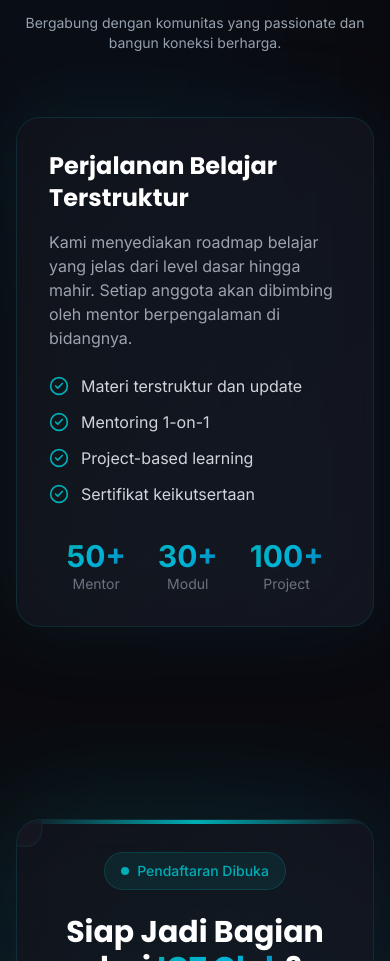
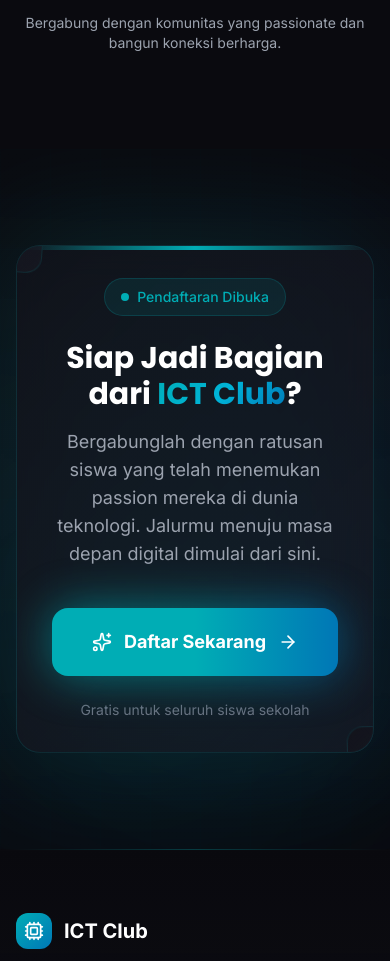
Before and after one commit to ahm4d-putra/ict-clubdss, a React (Vite) app: page / in a window 390 px wide. Shown: the part 5808-6769 px from the top of the page. Built offline with nearby package versions, Linux system fonts and the light colour scheme; the HTML template or start-up script is replaced by a standard one.

Commit message:
fix: resolve registration link and update division details

```diff
--- a/src/components/About.jsx
+++ b/src/components/About.jsx
@@ -3,7 +3,7 @@ import { Target, Rocket, Users, Lightbulb } from 'lucide-react'
 import { useScrollAnimation, fadeInUp, fadeInLeft, fadeInRight, staggerContainer, staggerItem } from '../hooks/useScrollAnimation'
 import { CLUB_INFO } from '../utils/constants'
 
-// ... (sisa kode About sama persis)
+
 
 const About = () => {
   const { ref, isInView } = useScrollAnimation()
--- a/src/components/Benefits.jsx
+++ b/src/components/Benefits.jsx
@@ -1,5 +1,5 @@
 import { motion } from 'framer-motion'
-import { GraduationCap, Trophy, Briefcase, Users, CheckCircle2 } from 'lucide-react'
+import { GraduationCap, Trophy, Briefcase, Users } from 'lucide-react'
 import { useScrollAnimation, fadeInUp, staggerContainer, staggerItem } from '../hooks/useScrollAnimation'
 import { BENEFITS } from '../utils/constants'
 
@@ -47,7 +47,7 @@ const Benefits = () => {
           variants={staggerContainer}
           initial="hidden"
           animate={isInView ? 'visible' : 'hidden'}
-          className="grid sm:grid-cols-2 lg:grid-cols-4 gap-6 mb-16"
+          className="grid sm:grid-cols-2 lg:grid-cols-4 gap-6"
         >
           {BENEFITS.map((benefit) => {
             const IconComponent = iconMap[benefit.icon]
@@ -78,67 +78,6 @@ const Benefits = () => {
             )
           })}
         </motion.div>
-
-        {/* Additional Info Card */}
-        <motion.div
-          variants={fadeInUp}
-          initial="hidden"
-          whileInView="visible"
-          viewport={{ once: true }}
-          className="relative"
-        >
-          <div className="absolute inset-0 bg-gradient-to-r from-primary/10 to-accent-blue/10 rounded-3xl blur-2xl" />
-
-          <div className="relative glass-card rounded-3xl p-8 md:p-12">
-            <div className="flex flex-col lg:flex-row items-center justify-between gap-8">
-              <div className="flex-1">
-                <h3 className="text-2xl md:text-3xl font-display font-bold text-white mb-4">
-                  Perjalanan Belajar Terstruktur
-                </h3>
-                <p className="text-gray-400 mb-6">
-                  Kami menyediakan roadmap belajar yang jelas dari level dasar hingga mahir.
-                  Setiap anggota akan dibimbing oleh mentor berpengalaman di bidangnya.
-                </p>
-
-                {/* Checklist */}
-                <ul className="space-y-3">
-                  {[
-                    'Materi terstruktur dan update',
-                    'Mentoring 1-on-1',
-                    'Project-based learning',
-                    'Sertifikat keikutsertaan'
-                  ].map((item, index) => (
-                    <motion.li
-                      key={index}
-                      className="flex items-center gap-3 text-gray-300"
-                      initial={{ opacity: 0, x: -20 }}
-                      whileInView={{ opacity: 1, x: 0 }}
-                      transition={{ delay: index * 0.1 }}
-                      viewport={{ once: true }}
-                    >
-                      <CheckCircle2 className="w-5 h-5 text-primary flex-shrink-0" />
-                      <span>{item}</span>
-                    </motion.li>
-                  ))}
-                </ul>
-              </div>
-
-              {/* Stats */}
-              <div className="flex gap-8 lg:gap-12">
-                {[
-                  { value: '50+', label: 'Mentor' },
-                  { value: '30+', label: 'Modul' },
-                  { value: '100+', label: 'Project' }
-                ].map((stat, index) => (
-                  <div key={index} className="text-center">
-                    <div className="text-3xl md:text-4xl font-bold text-gradient">{stat.value}</div>
-                    <div className="text-sm text-gray-500">{stat.label}</div>
-                  </div>
-                ))}
-              </div>
-            </div>
-          </div>
-        </motion.div>
       </div>
     </section>
   )
--- a/src/components/CTA.jsx
+++ b/src/components/CTA.jsx
@@ -1,15 +1,9 @@
-import { motion } from 'framer-motion' // Pastikan ada kurung kurawal {}
+import { motion } from 'framer-motion'
 import { Sparkles, ArrowRight, Zap } from 'lucide-react'
 import { REGISTRATION_LINK } from '../utils/constants'
 import { fadeInUp, scaleIn } from '../hooks/useScrollAnimation'
 
-// ... (sisa kode CTA sama persis)
-
 const CTA = () => {
-  const handleRegister = () => {
-    window.location.href = REGISTRATION_LINK
-  }
-
   return (
     <section id="join" className="relative py-24 sm:py-32 overflow-hidden">
       {/* Animated Background */}
@@ -47,23 +41,23 @@ const CTA = () => {
           className="relative"
         >
           {/* Outer Glow */}
-          <div className="absolute -inset-4 bg-gradient-to-r from-primary/30 via-accent-cyan/30 to-accent-blue/30 rounded-[40px] blur-3xl opacity-50" />
+          <div className="absolute -inset-4 bg-gradient-to-r from-primary/30 via-accent-cyan/30 to-accent-blue/30 rounded-[40px] blur-3xl opacity-50 pointer-events-none" />
 
           {/* Main Card */}
           <div className="relative glass-card rounded-3xl p-8 sm:p-12 md:p-16 text-center overflow-hidden">
             {/* Top Decoration */}
-            <div className="absolute top-0 left-0 right-0 h-1 bg-gradient-to-r from-transparent via-primary to-transparent" />
+            <div className="absolute top-0 left-0 right-0 h-1 bg-gradient-to-r from-transparent via-primary to-transparent pointer-events-none" />
 
             {/* Floating Elements */}
             <motion.div
-              className="absolute -top-8 -left-8 p-4 rounded-2xl glass-card"
+              className="absolute -top-8 -left-8 p-4 rounded-2xl glass-card pointer-events-none"
               animate={{ rotate: [0, 10, 0] }}
               transition={{ duration: 6, repeat: Infinity }}
             >
               <Zap className="w-6 h-6 text-primary" />
             </motion.div>
             <motion.div
-              className="absolute -bottom-8 -right-8 p-4 rounded-2xl glass-card"
+              className="absolute -bottom-8 -right-8 p-4 rounded-2xl glass-card pointer-events-none"
               animate={{ rotate: [0, -10, 0] }}
               transition={{ duration: 8, repeat: Infinity }}
             >
@@ -106,12 +100,11 @@ const CTA = () => {
               transition={{ delay: 0.2 }}
               className="text-gray-400 text-lg mb-10 max-w-xl mx-auto"
             >
-              Ber
-              lah dengan ratusan siswa yang telah menemukan passion mereka di dunia teknologi.
+              Bergabunglah dengan ratusan siswa yang telah menemukan passion mereka di dunia teknologi.
               Jalurmu menuju masa depan digital dimulai dari sini.
             </motion.p>
 
-            {/* CTA Button */}
+            {/* CTA Button - FIXED: Pure <a> tag for maximum compatibility */}
             <motion.div
               variants={fadeInUp}
               initial="hidden"
@@ -119,14 +112,16 @@ const CTA = () => {
               viewport={{ once: true }}
               transition={{ delay: 0.3 }}
             >
-              <motion.button
-                onClick={handleRegister}
-                className="group relative inline-flex items-center gap-3"
+              <motion.a
+                href={REGISTRATION_LINK}
+                target="_blank"
+                rel="noopener noreferrer"
+                className="group relative inline-flex items-center gap-3 cursor-pointer"
                 whileHover={{ scale: 1.05 }}
                 whileTap={{ scale: 0.95 }}
               >
                 {/* Button Glow */}
-                <div className="absolute inset-0 bg-gradient-to-r from-primary via-accent-cyan to-accent-blue rounded-2xl blur-xl opacity-60 group-hover:opacity-80 transition-opacity" />
+                <div className="absolute inset-0 bg-gradient-to-r from-primary via-accent-cyan to-accent-blue rounded-2xl blur-xl opacity-60 group-hover:opacity-80 transition-opacity pointer-events-none" />
 
                 {/* Button Background */}
                 <div className="relative px-10 py-5 rounded-2xl bg-gradient-to-r from-primary via-accent-cyan to-accent-blue text-white font-bold text-lg">
@@ -136,7 +131,7 @@ const CTA = () => {
                     <ArrowRight className="w-5 h-5 group-hover:translate-x-1 transition-transform" />
                   </span>
                 </div>
-              </motion.button>
+              </motion.a>
             </motion.div>
 
             {/* Sub-text */}
```
